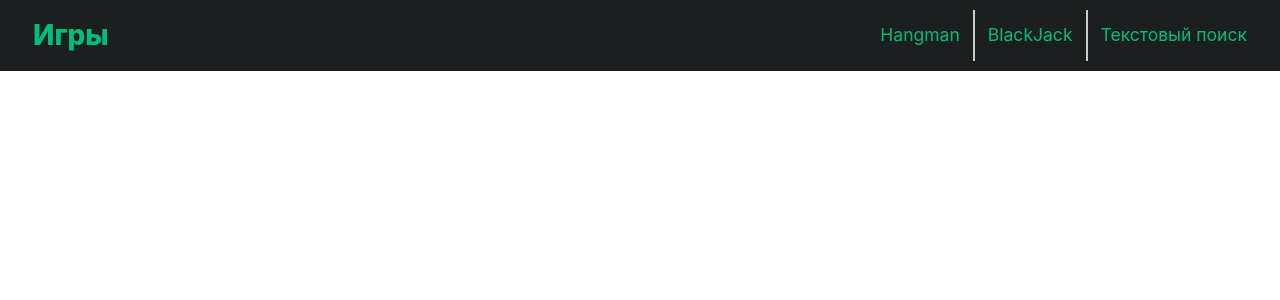
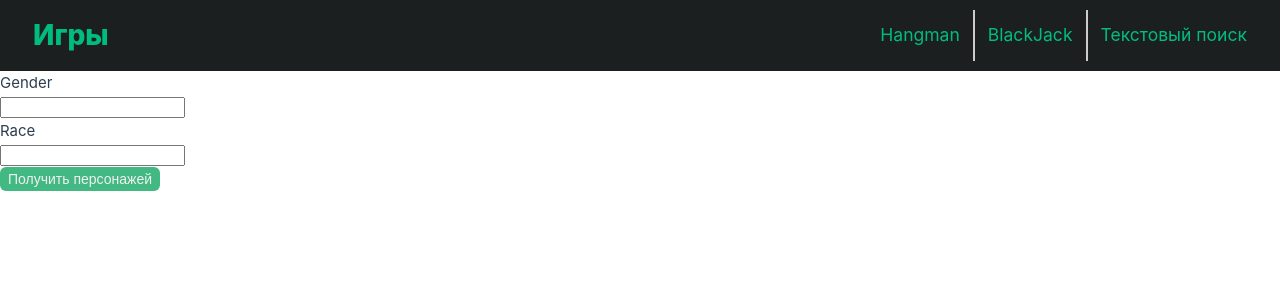
Before and after one commit to VsevolodKozlov-git/vue-tutoring-demo-project, a Vue app: page /lotr_filter_character in a window 1280 px wide. Shown: the top 300 px of the page. Built offline with nearby package versions, Linux system fonts and the light colour scheme.

Commit message:
feat: Цитаты из властелина колец и поиск по персонажам

```diff
--- a/src/router/index.js
+++ b/src/router/index.js
@@ -28,6 +28,16 @@ const router = createRouter({
       name: 'cat_facts',
       component: () => import('@/views/CatFactView.vue'),
     },
+    {
+      path: '/lotr_random_quote',
+      name: 'lotr_random_quote',
+      component: () => import('@/views/LotrRandomQuoteView.vue'),
+    },
+        {
+      path: '/lotr_filter_character',
+      name: 'lotr_filter_character',
+      component: () => import('@/views/LotrFilterCharacterView.vue'),
+    },
   ],
 })
 
--- /dev/null
+++ b/src/views/LotrFilterCharacterView.vue
@@ -0,0 +1,55 @@
+<template>
+  <form>
+    <div>
+      <div>Gender</div>
+      <input type="text" v-model="formValues.gender" />
+    </div>
+
+    <div>
+      <div>Race</div>
+      <input type="text" v-model="formValues.race" />
+    </div>
+  </form>
+
+  <MButton @click="getCharacters">Получить персонажей</MButton>
+
+  <template v-if="characters">
+    <div v-for="character in characters" :key="character._id">
+      <h3>{{ character.name }}</h3>
+      <div>Death: {{ character.death ? character.death : 'Unknown' }}</div>
+    </div>
+  </template>
+</template>
+
+<script setup>
+import MButton from '@/components/MButton.vue'
+import axios from 'axios'
+import { ref } from 'vue'
+
+const formValues = ref({
+  gender: null,
+  race: null,
+})
+
+const characters = ref(null)
+
+const getCharacters = async () => {
+  const params = {}
+
+  for (const [key, value] of Object.entries(formValues.value)) {
+    if (value) {
+      params[key] = value
+    }
+  }
+
+  const charactersRequest = await axios.get(`https://the-one-api.dev/v2/character`, {
+    headers: {
+      Authorization: 'Bearer tpZuyiSiaMbJtq2x0K8w',
+    },
+    params,
+  })
+  characters.value = charactersRequest.data.docs
+}
+</script>
+
+<style lang="css" scoped></style>
--- /dev/null
+++ b/src/views/LotrRandomQuoteView.vue
@@ -0,0 +1,50 @@
+<template>
+  <MButton @click="getQuote">Получить случайную цитату</MButton>
+  <template v-if="quote">
+    <div>{{ quote.movieName }}</div>
+    <div>{{ quote.characterName }}</div>
+    <div>{{ quote.dialog }}</div>
+  </template>
+</template>
+
+<script setup>
+import MButton from '@/components/MButton.vue'
+import axios from 'axios'
+import { ref } from 'vue'
+
+const quote = ref(null)
+
+const getQuote = async () => {
+  const quoteContent = {}
+  const quoteRequest = await axios.get('https://the-one-api.dev/v2/quotes/random', {
+    headers: {
+      Authorization: 'Bearer tpZuyiSiaMbJtq2x0K8w',
+    },
+  })
+
+  const quoteData = quoteRequest.data
+
+  quoteContent.dialog = quoteData.dialog
+  const characterId = quoteData.character
+  const characterRequest = await axios.get(`https://the-one-api.dev/v2/character/${characterId}`, {
+    headers: {
+      Authorization: 'Bearer tpZuyiSiaMbJtq2x0K8w',
+    },
+  })
+
+  quoteContent.characterName = characterRequest.data.docs[0].name
+
+  const movieId = quoteData.movie
+  const movieRequest = await axios.get(`https://the-one-api.dev/v2/movie/${movieId}`, {
+    headers: {
+      Authorization: 'Bearer tpZuyiSiaMbJtq2x0K8w',
+    },
+  })
+
+  quoteContent.movieName = movieRequest.data.docs[0].name
+
+  quote.value = quoteContent
+}
+</script>
+
+<style lang="css" scoped></style>
```
